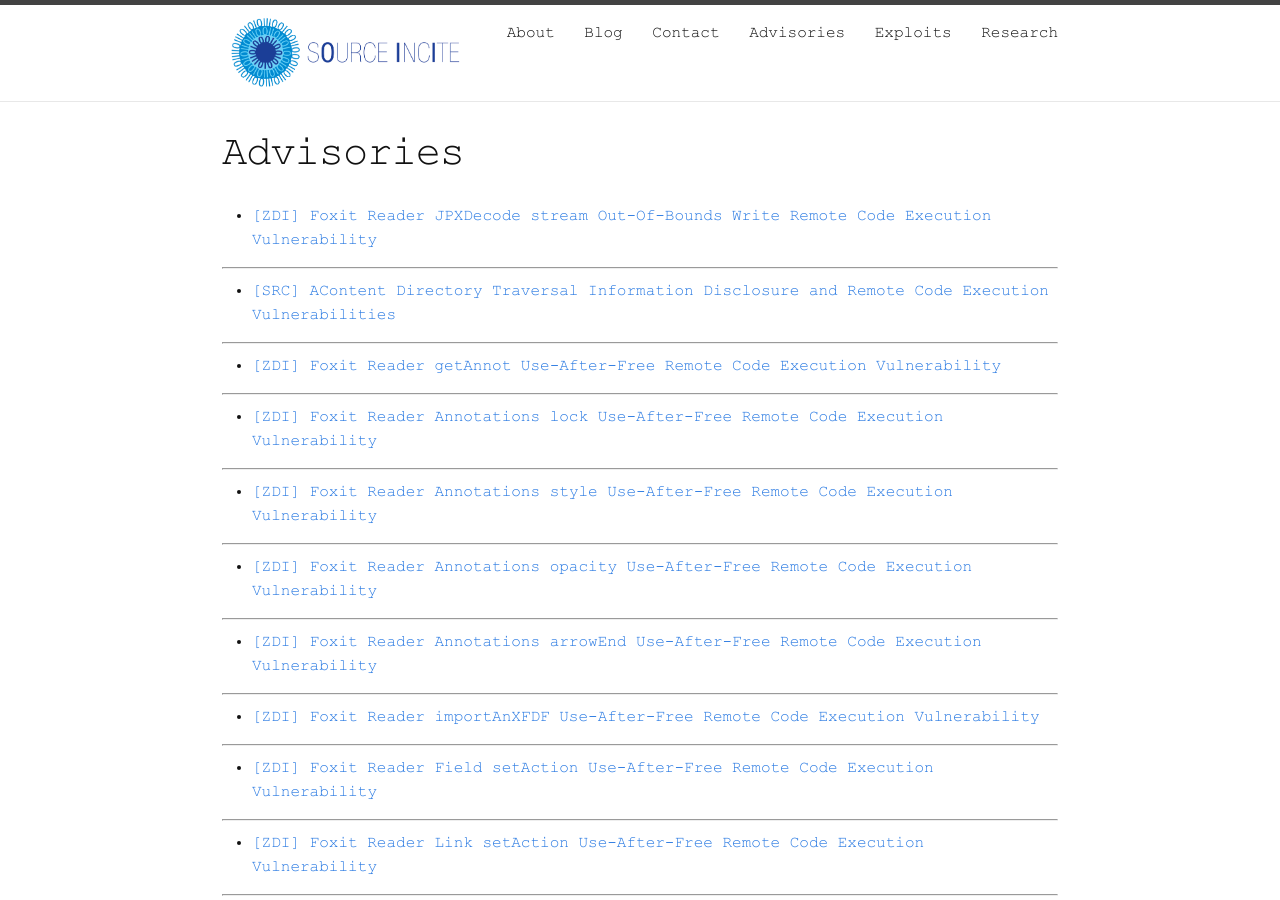
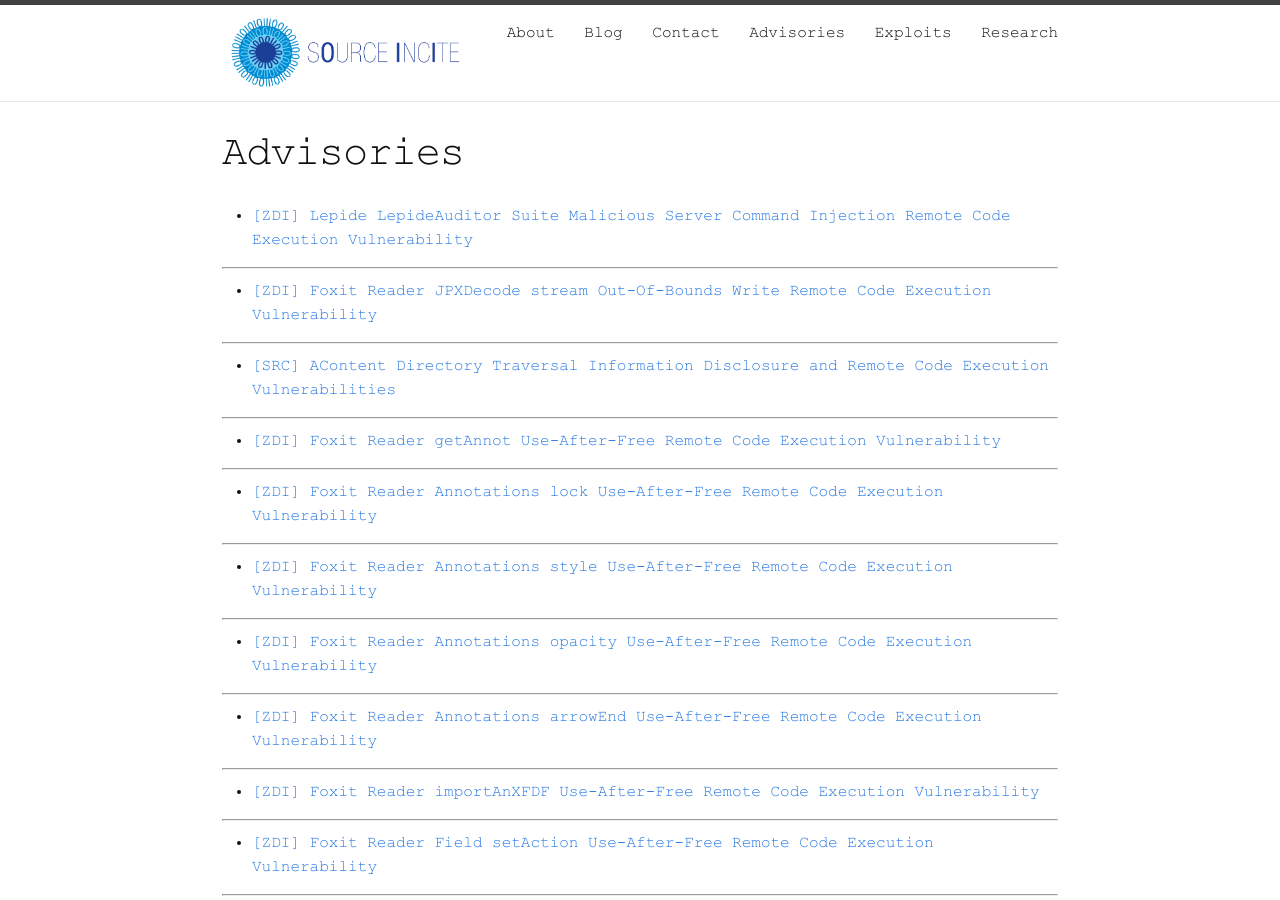
Before and after one commit to sourceincite/sourceincite.github.io, a Jekyll site: the page built from advisories/index.md, in a window 1280 px wide and 900 px high. Built offline with Jekyll 4.4.1, drawn with Linux system fonts in a browser that asks for light colours.

Commit message:
added lepide

```diff
--- a/advisories/index.md
+++ b/advisories/index.md
@@ -2,6 +2,10 @@
 layout: page
 title: Advisories
 permalink: /advisories/
+---
+
+* [[ZDI] Lepide LepideAuditor Suite Malicious Server Command Injection Remote Code Execution Vulnerability](http://www.zerodayinitiative.com/advisories/ZDI-17-440/)
+
 ---
 
 * [[ZDI] Foxit Reader JPXDecode stream Out-Of-Bounds Write Remote Code Execution Vulnerability](http://www.zerodayinitiative.com/advisories/ZDI-17-411/)
```
